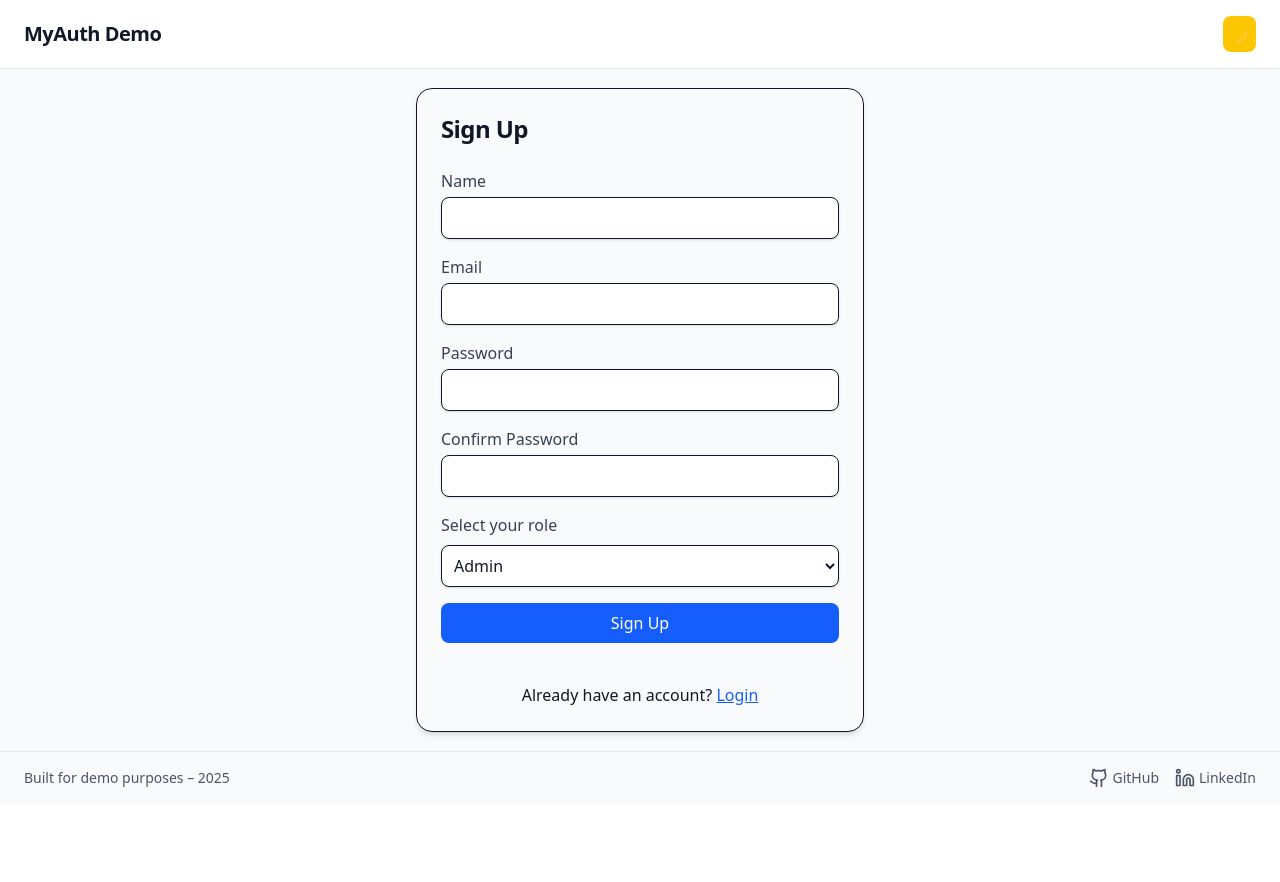
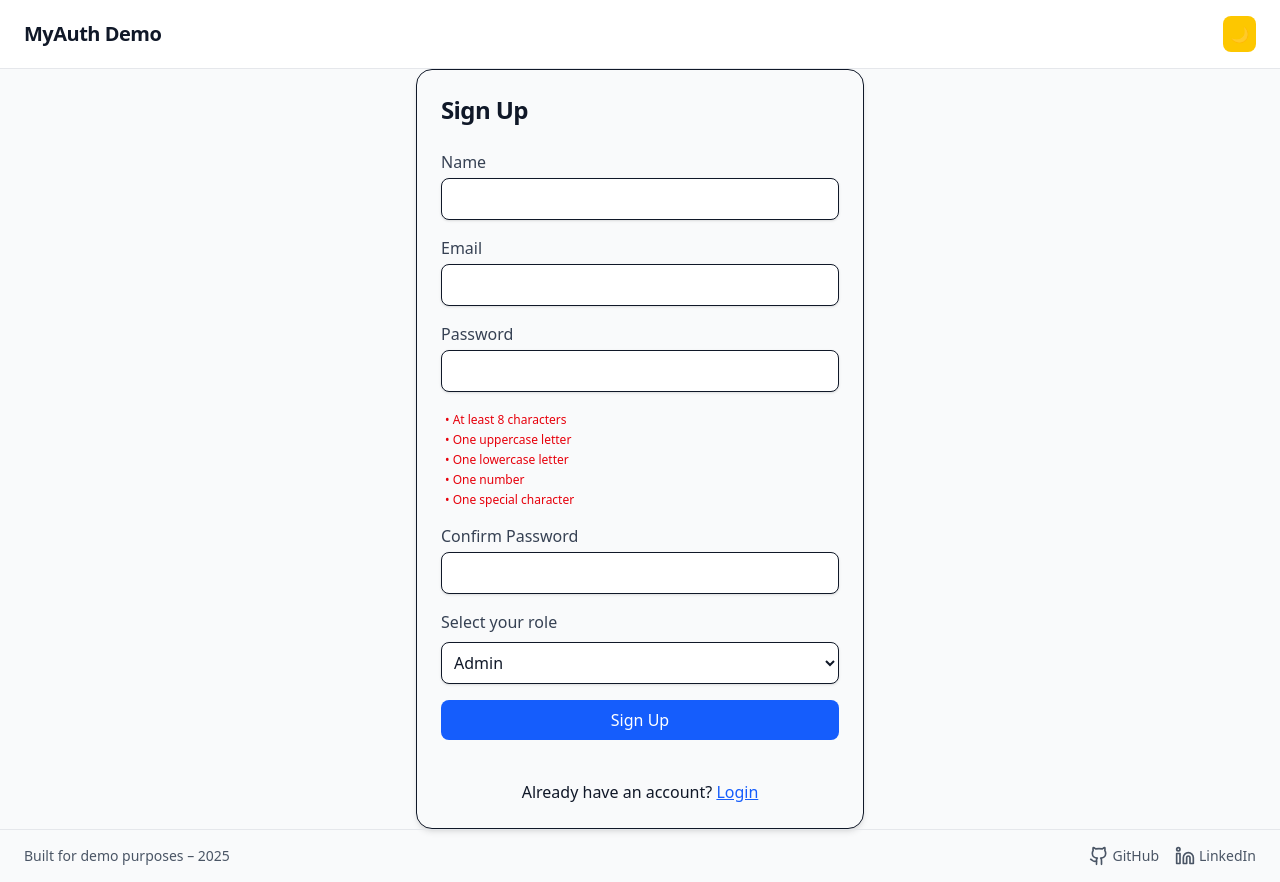
Before and after one commit to andersongames/auth-react, a React (Vite) app: page /register in a window 1280 px wide. Before the commit the page ends 804 px from the top, so only its background shows below. Built offline with nearby package versions, Linux system fonts and the light colour scheme.

Commit message:
register form validation

```diff
--- a/src/constants/errorMessages.ts
+++ b/src/constants/errorMessages.ts
@@ -1,8 +1,15 @@
 export const errorMessages = {
   nameTooShort: "Name must have at least 2 characters.",
+  nameTooLong: "Name must be at most 50 characters.",
   invalidEmail: "Invalid email address.",
+  emailTooLong: "Email must be at most 100 characters.",
   requiredPassword: "Password is required.",
   passwordTooShort: "Password must have at least 6 characters.",
+  passwordTooLong: "Password must be at most 72 characters.",
+  passwordMissingUppercase: "Password must contain at least one uppercase letter.",
+  passwordMissingLowercase: "Password must contain at least one lowercase letter.",
+  passwordMissingNumber: "Password must contain at least one number.",
+  passwordMissingSymbol: "Password must contain at least one special character.",
   passwordsDontMatch: "Passwords do not match.",
   emailAlreadyRegistered: "Email already registered.",
   invalidCredentials: "Invalid email or password.",
--- a/src/pages/Register.tsx
+++ b/src/pages/Register.tsx
@@ -16,9 +16,16 @@ import { successMessages } from "../constants/successMessages";
 // Schema validation using Zod
 const registerSchema = z
   .object({
-    name: z.string().min(2, errorMessages.nameTooShort),
-    email: z.string().email(errorMessages.invalidEmail),
-    password: z.string().min(6, errorMessages.passwordTooShort),
+    name: z.string().min(2, errorMessages.nameTooShort).max(50, errorMessages.nameTooLong),
+    email: z.string().email(errorMessages.invalidEmail).max(100, errorMessages.emailTooLong),
+    password: z
+      .string()
+      .min(8, errorMessages.passwordTooShort)
+      .max(72, errorMessages.passwordTooLong)
+      .regex(/[A-Z]/, errorMessages.passwordMissingUppercase)
+      .regex(/[a-z]/, errorMessages.passwordMissingLowercase)
+      .regex(/[0-9]/, errorMessages.passwordMissingNumber)
+      .regex(/[^A-Za-z0-9]/, errorMessages.passwordMissingSymbol),
     confirmPassword: z.string(),
     role: z.enum(["user", "admin", "editor"], {
       errorMap: () => ({ message: errorMessages.invalidRole }),
@@ -33,6 +40,7 @@ type RegisterFormData = z.infer<typeof registerSchema>;
 
 export default function Register() {
   const [isLoading, setIsLoading] = useState(false);
+  const [passwordValue, setPasswordValue] = useState("");
   const { isAuthenticated } = useAuth();
   const navigate = useNavigate();
 
@@ -101,7 +109,28 @@ export default function Register() {
             autoComplete="new-password"
             {...register("password")}
             errorMessage={errors.password?.message}
+            onChange={(e) => {
+              setPasswordValue(e.target.value);
+            }}
           />
+          {/* Password requirements list */}
+          <ul className="text-xs space-y-1 ml-1 mt-1" aria-live="polite">
+            <li className={passwordValue.length >= 8 ? "text-green-600" : "text-red-600"}>
+              • At least 8 characters
+            </li>
+            <li className={/[A-Z]/.test(passwordValue) ? "text-green-600" : "text-red-600"}>
+              • One uppercase letter
+            </li>
+            <li className={/[a-z]/.test(passwordValue) ? "text-green-600" : "text-red-600"}>
+              • One lowercase letter
+            </li>
+            <li className={/[0-9]/.test(passwordValue) ? "text-green-600" : "text-red-600"}>
+              • One number
+            </li>
+            <li className={/[^A-Za-z0-9]/.test(passwordValue) ? "text-green-600" : "text-red-600"}>
+              • One special character
+            </li>
+          </ul>
           <Input
             id="confirmPassword"
             label="Confirm Password"
```
